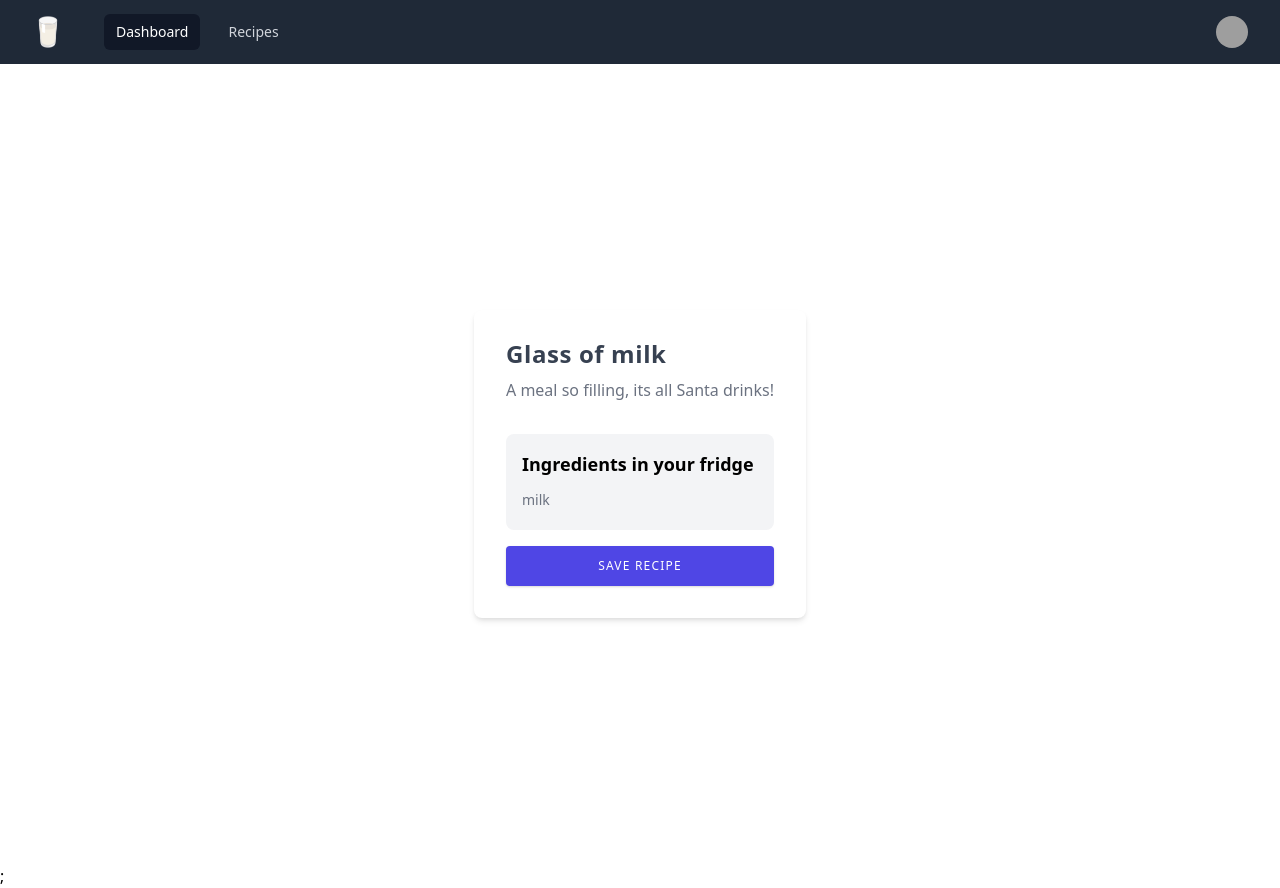
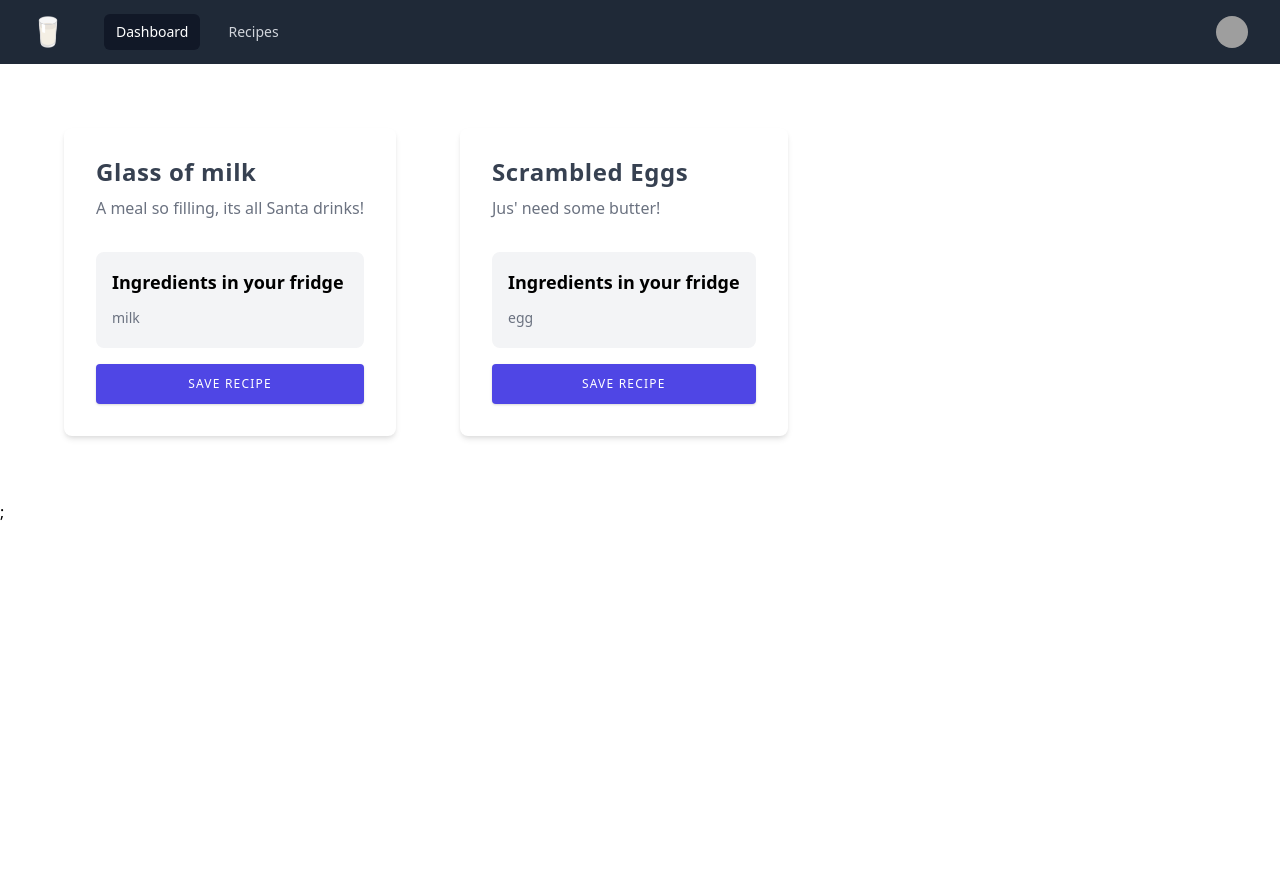
Before and after one commit to matootie/cuFrontend, a React (Create React App) app: page / in a window 1280 px wide. After the commit the page ends 800 px from the top, so only its background shows below. Built offline with nearby package versions, Linux system fonts and the light colour scheme; grey boxes are pictures that could not be loaded.

Commit message:
Tweak card component to show more info

```diff
--- a/src/components/ui/Card.jsx
+++ b/src/components/ui/Card.jsx
@@ -3,8 +3,8 @@ import React from "react";
 export default function Card(props) {
   const { recipeName, desc, ingredients } = props;
   return (
-    <div className="h-screen w-full flex flex-col justify-center items-center">
-      <div className="max-w-lg bg-white shadow-md rounded-lg overflow-hidden mx-auto">
+    <div className="m-8">
+      <div className="bg-white shadow-md rounded-lg overflow-hidden">
         <div className="py-4 px-8 mt-3">
           <div className="flex flex-col mb-8">
             <h2 className="text-gray-700 font-semibold text-2xl tracking-wide mb-2">
--- a/src/pages/Home.jsx
+++ b/src/pages/Home.jsx
@@ -6,11 +6,18 @@ export default function Home() {
   return (
     <div>
       <NavBar />
-      <Card
-        recipeName="Glass of milk"
-        desc="A meal so filling, its all Santa drinks!"
-        ingredients="milk"
-      />
+      <div className="flex flex-row m-8">
+        <Card
+          recipeName="Glass of milk"
+          desc="A meal so filling, its all Santa drinks!"
+          ingredients="milk"
+        />
+        <Card
+          recipeName="Scrambled Eggs"
+          desc="Jus' need some butter!"
+          ingredients="egg"
+        />
+      </div>
     </div>
   );
 }
```
